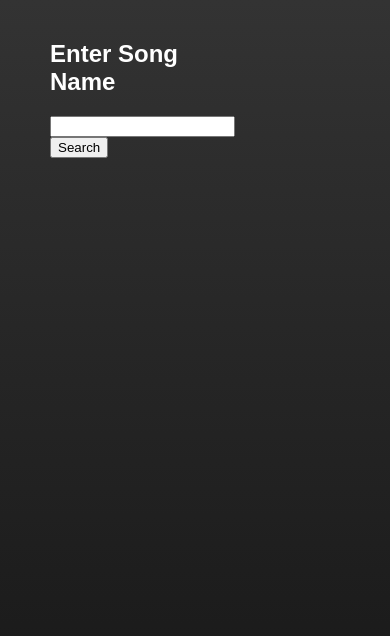
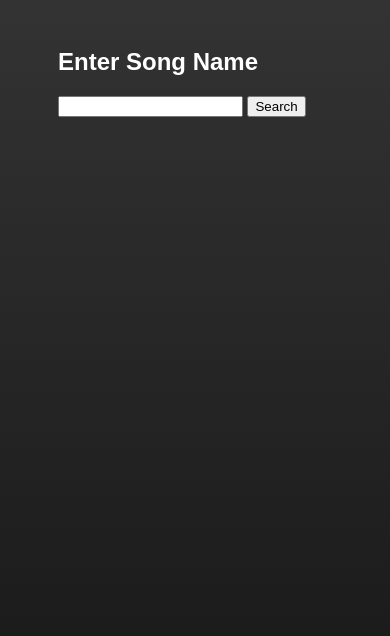
Before and after one commit to Lambda-ds-31/build_week_spotify, a Python web app: template appname/templates/home.html in a window 390 px wide. Shown: the top 636 px of the page. Run offline with Jinja, Linux system fonts and the light colour scheme; the template is opened without the code that fills it, so the values that code supplies are empty.

Commit message:
fixed cringe small screens

```diff
--- a/appname/static/styles/styles.css
+++ b/appname/static/styles/styles.css
@@ -24,6 +24,24 @@ body {
     right: 0px;
 }
 
+@media screen and (max-width: 800px) {
+    .left, .right {
+        left: auto;
+        right: auto;
+        padding-left: 50px;
+    }
+
+    .split {
+        height: auto;
+        width: auto;
+        position: static;
+        z-index: auto;
+        top: auto;
+        overflow-x: visible;
+        /* padding-top: 0px; */
+    }
+  }
+
 a {
     color:#1DB954;
 }
```
Also changed, not shown: 1 other file.
